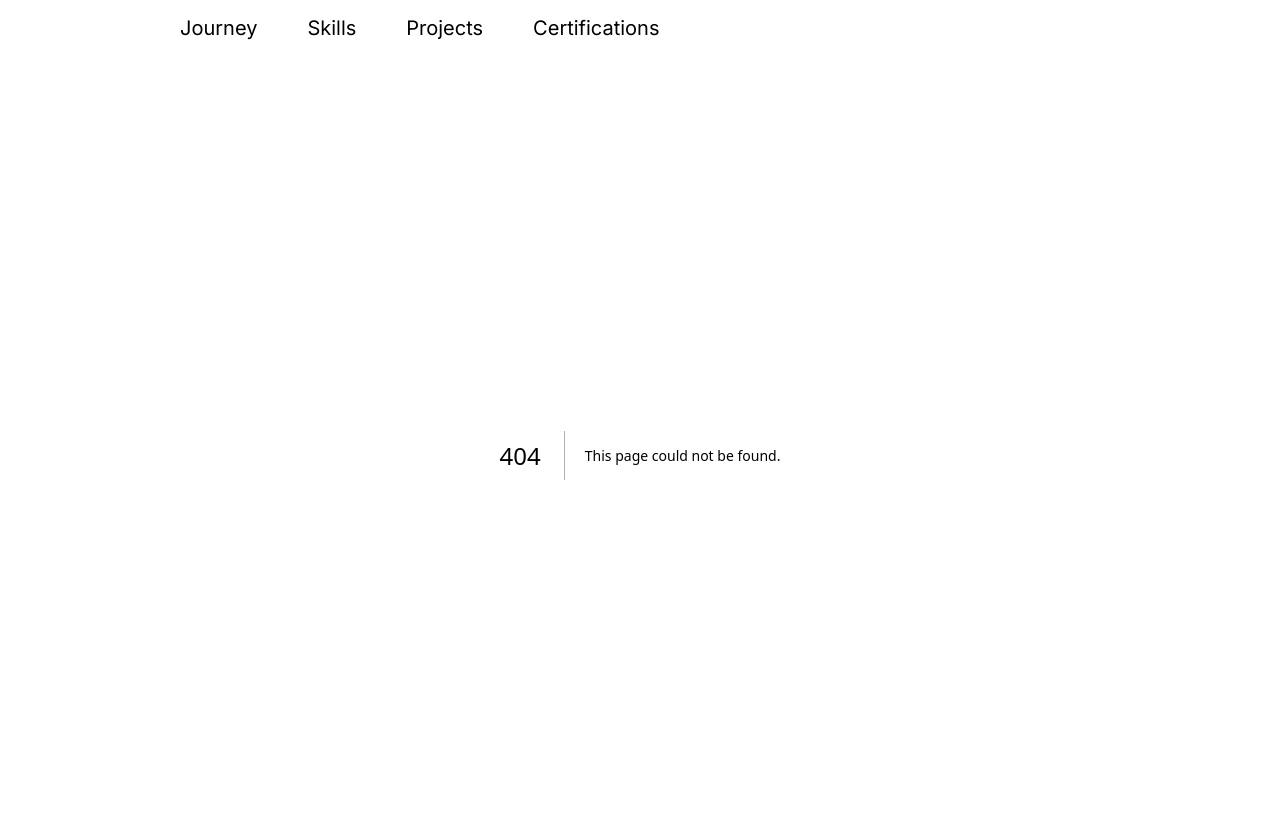
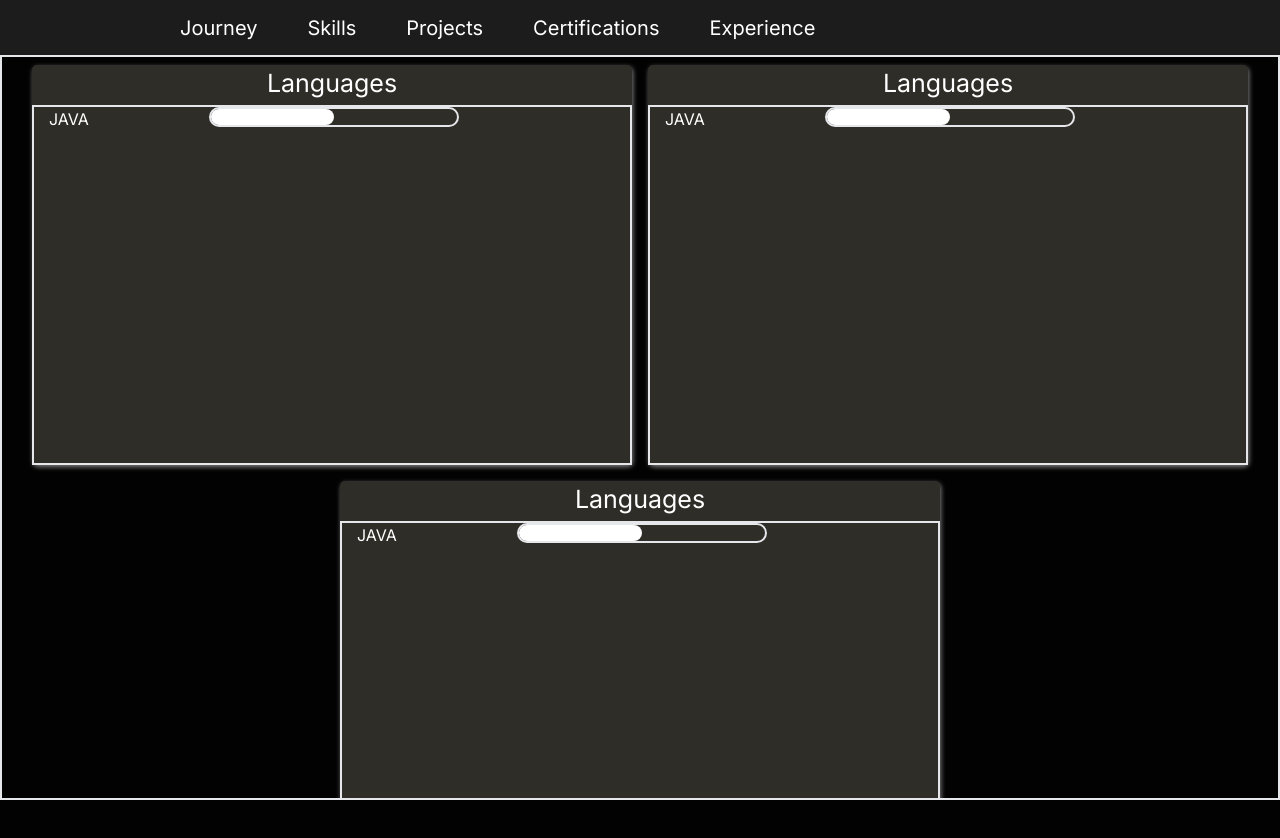
Before and after one commit to tamadakrishna/portfolio, a Next.js app: page /skills in a window 1280 px wide. Before the commit this address had no page. Shown: the top 838 px of the page. After the commit the page ends 800 px from the top, so only its background shows below. Built offline with nearby package versions, Linux system fonts and the light colour scheme.

Commit message:
dev: Skills

```diff
--- /dev/null
+++ b/app/certifications/page.js
@@ -0,0 +1,9 @@
+import React from 'react'
+
+function page() {
+  return (
+    <div>Certifications</div>
+  )
+}
+
+export default page
--- /dev/null
+++ b/app/experience/page.js
@@ -0,0 +1,9 @@
+import React from 'react'
+
+function page() {
+  return (
+    <div>Experience</div>
+  )
+}
+
+export default page
--- /dev/null
+++ b/app/projects/page.js
@@ -0,0 +1,9 @@
+import React from 'react'
+
+function page() {
+  return (
+    <div>Skills</div>
+  )
+}
+
+export default page
--- /dev/null
+++ b/app/skills/page.js
@@ -0,0 +1,14 @@
+import React from 'react';
+import SkillsCard from '@/components/UI/SkillsCard';
+
+function page() {
+  return (
+    <div className="w-full h-full border-2 p-2 flex flex-wrap justify-center gap-4 overflow-scroll no-scrollbar">
+        <SkillsCard/>
+        <SkillsCard/>
+        <SkillsCard/>
+    </div>
+  )
+}
+
+export default page
--- /dev/null
+++ b/components/UI/ProgressBar.js
@@ -0,0 +1,12 @@
+"use client";
+import React from 'react'
+
+function ProgressBar() {
+  return (
+    <div className="w-[250px] h-[20px] rounded-[10px] flex border-2">
+       <div className="h-full w-[50%] rounded-[10px] bg-white"></div>
+    </div>
+  )
+}
+
+export default ProgressBar
--- /dev/null
+++ b/components/UI/SkillsCard.js
@@ -0,0 +1,21 @@
+"use client";
+import React from 'react';
+import ProgressBar from '@/components/UI/ProgressBar';
+
+function SkillsCard() {
+  return (
+    <div className="w-[600px] h-[400px] bg-[#2F2D28] rounded-[5px] shrink-0 shadow-[1px_2px_5px_gray] ">
+        {/* Title */}
+        <div className='w-full h-[40px] flex justify-center'>
+            <span className='text-[25px]'>Languages</span>
+        </div>
+        {/* Content */}
+        <div className="w-full h-[calc(100%_-_40px)]  flex border-2">
+            <div className='ml-[15px] mr-[120px]'> <span> JAVA</span> </div>
+            <ProgressBar/>
+        </div>
+    </div>
+  )
+}
+
+export default SkillsCard
--- a/components/layouts/Header.js
+++ b/components/layouts/Header.js
@@ -1,13 +1,17 @@
+"use client";
+import { useRouter } from 'next/navigation'
 import React from 'react'
 
 function Header() {
+    const router = useRouter();
   return (
     <div className="w-full h-full bg-white bg-opacity-[0.1]">
        <div className="w-[50%] h-full  flex items-center">
-            <div className="ml-[180px] text-[20px] textShadow-[2px_2px_10px_grey] cursor-pointer">Journey</div>
-            <div className="ml-[50px] text-[20px] textShadow-[2px_2px_10px_grey] cursor-pointer">Skills</div>
-            <div className="ml-[50px] text-[20px] textShadow-[2px_2px_10px_grey] cursor-pointer">Projects</div>
-            <div className="ml-[50px] text-[20px] textShadow-[2px_2px_10px_grey] cursor-pointer">Certifications</div>
+            <div className="ml-[180px] text-[20px] textShadow-[2px_2px_10px_grey] cursor-pointer" onClick={()=>{router.push('/')}}>Journey</div>
+            <div className="ml-[50px] text-[20px] textShadow-[2px_2px_10px_grey] cursor-pointer" onClick={()=>{router.push('/skills')}}>Skills</div>
+            <div className="ml-[50px] text-[20px] textShadow-[2px_2px_10px_grey] cursor-pointer" onClick={()=>{router.push('/projects')}}>Projects</div>
+            <div className="ml-[50px] text-[20px] textShadow-[2px_2px_10px_grey] cursor-pointer" onClick={()=>{router.push('/certifications')}}>Certifications</div>
+            <div className="ml-[50px] text-[20px] textShadow-[2px_2px_10px_grey] cursor-pointer" onClick={()=>{router.push('/experience')}}>Experience</div>
        </div>
        <div className="w-[50%] h-full"></div>
     </div>
```
